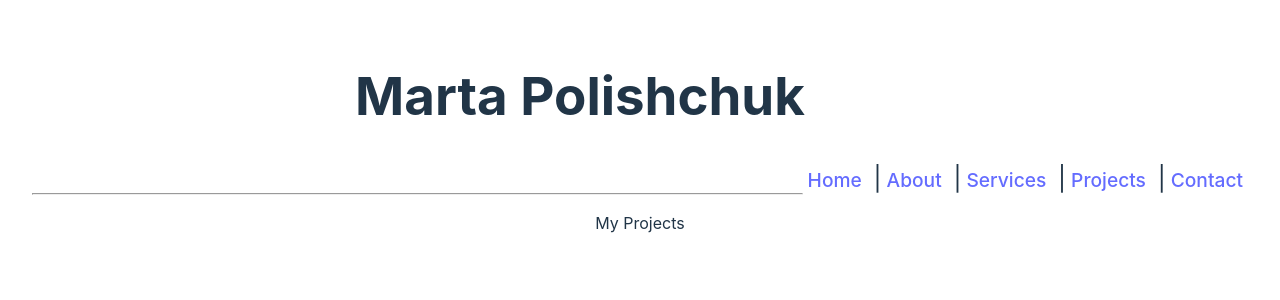
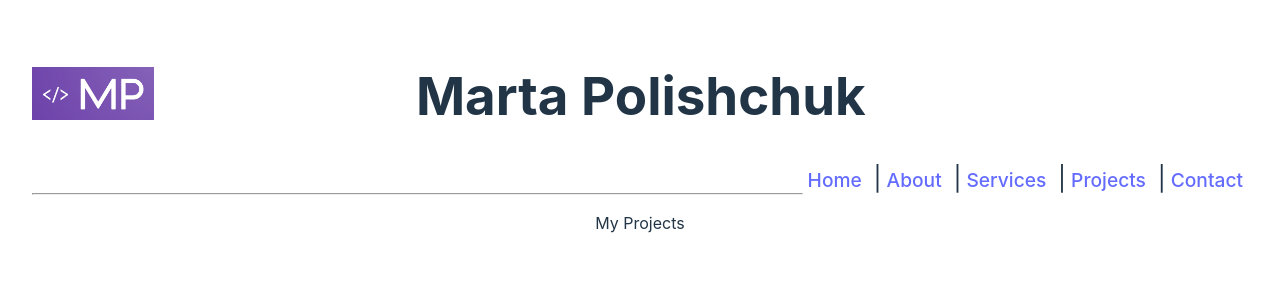
Before and after one commit to martapolii/www.martapolii.com, a React (Vite) app in the folder client/: page /project in a window 1280 px wide. Shown: the top 300 px of the page. Built offline with nearby package versions, Linux system fonts and the light colour scheme.

Commit message:
Add a custom logo to website

```diff
--- a/client/src/components/Layout.jsx
+++ b/client/src/components/Layout.jsx
@@ -6,13 +6,14 @@ Date: October 1, 2024
  */
 
 // this file manages layout and navigation for the site
-
+import '../index.css'
 import React from 'react';
 import { Link } from 'react-router-dom'; // Import outlet to render child routes
 
 export default function Layout() {
   return (
     <>
+      <img src="./src/assets/logo.png"></img>
       <h1>Marta Polishchuk</h1>
       <nav>
         <Link to="/">Home</Link> |
```
Also changed, not shown: client/src/assets/logo.png (added).
